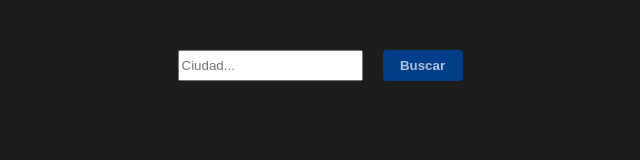
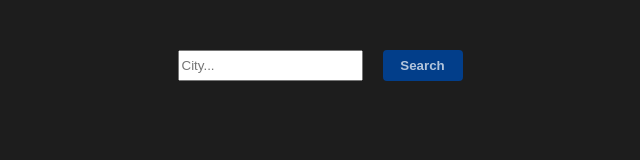
Before and after one commit to PaulV13/app-weather, a React (Create React App) app: page / in a window 1280 px wide. Shown: the top 160 px of the page, without its empty margins (320-960 px from the left). Built offline with nearby package versions, Linux system fonts and the light colour scheme.

Commit message:
change text form

```diff
--- a/src/components/Form/Form.js
+++ b/src/components/Form/Form.js
@@ -27,14 +27,14 @@ const Form = ({ onSubmit, isDisabled, setDisabled }) => {
         name="city"
         value={citySearch}
         onChange={handleChange}
-        placeholder="Ciudad..."
+        placeholder="City..."
       ></input>
       <button
         className={isDisabled ? "" : "btn-submit"}
         type="submit"
         disabled={isDisabled}
       >
-        Buscar
+        Search
       </button>
     </form>
   );
```
